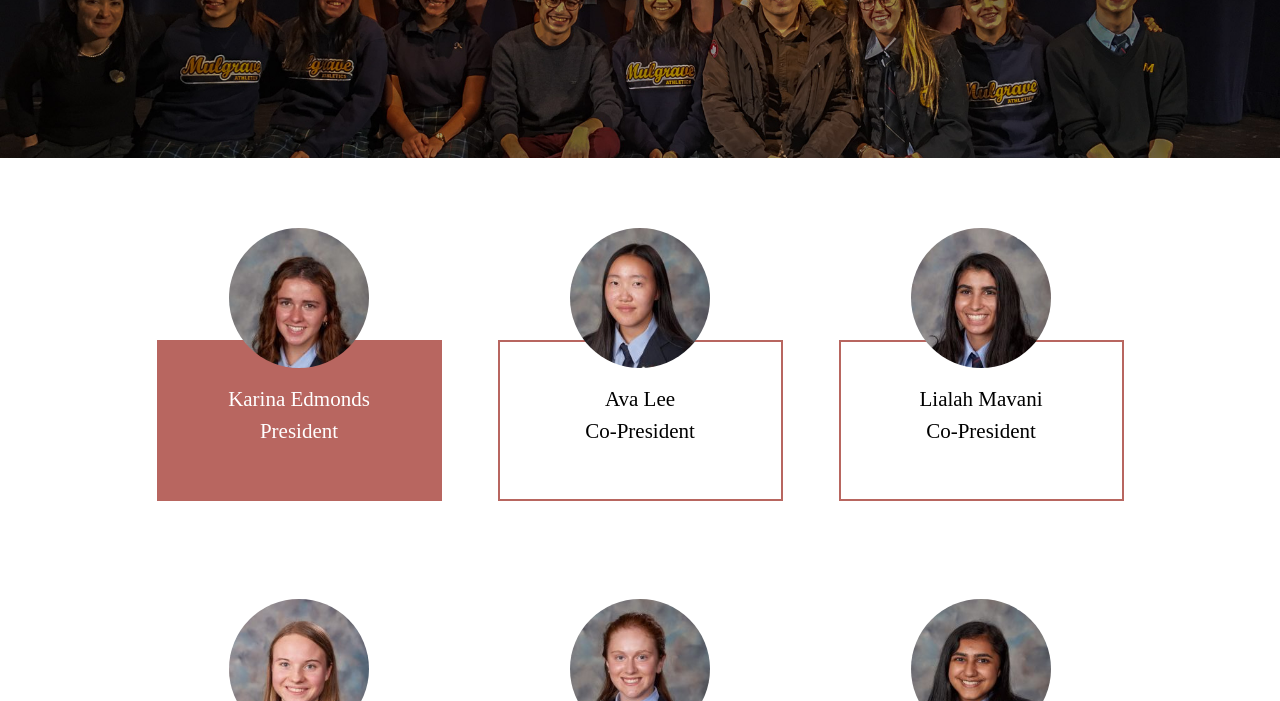
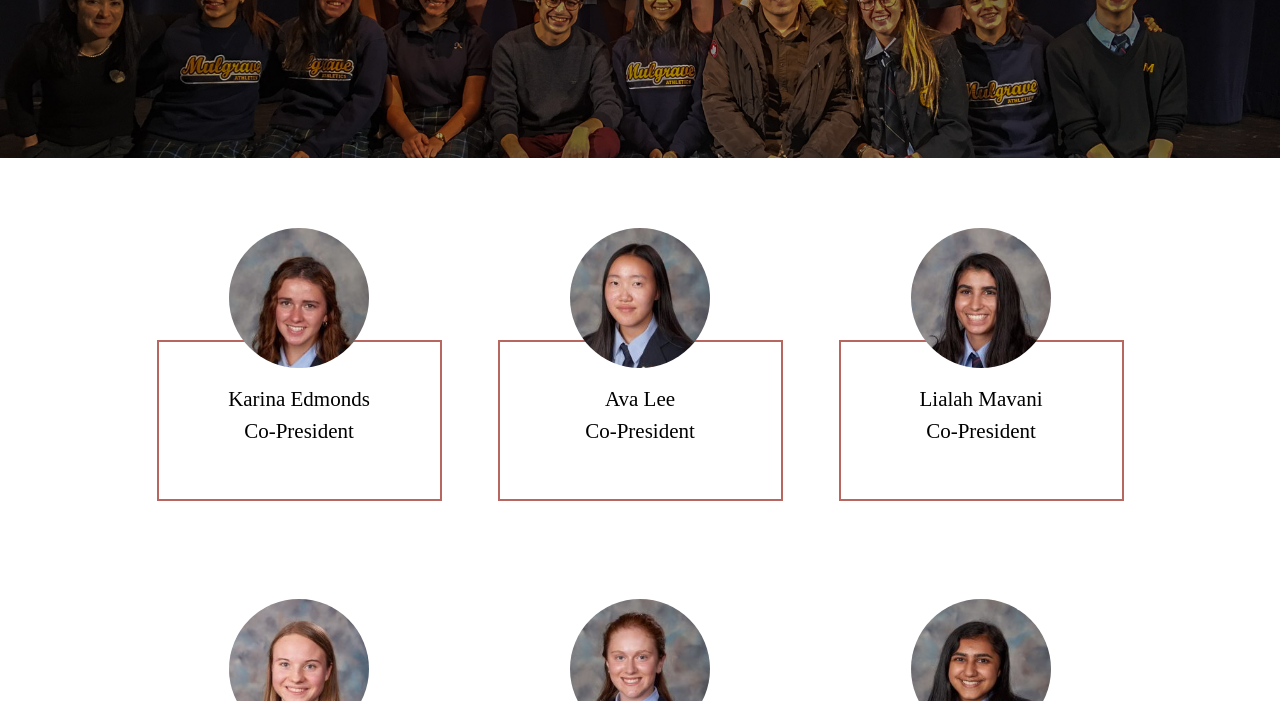
Before and after one commit to aval18/360, a plain HTML site: page team.html in a window 1280 px wide. Shown: the part 472-1173 px from the top of the page. Drawn offline with nearby package versions, Linux system fonts and the light colour scheme; a web font is replaced by a local one.

Commit message:
Edit to co-president

```diff
--- a/team.html
+++ b/team.html
@@ -83,9 +83,9 @@
                 <div class="flex">
                   <img class="member-photo"src="./resources/images/member-2.jpg" alt="">
                 </div>
-                <div class="text-content" style="background-color:#b86660;color:white">
+                <div class="text-content">
                   <span>Karina Edmonds</span>
-                  <p>President</p>
+                  <p>Co-President</p>
                 </div>
               </div>
               <div class="member">
```
